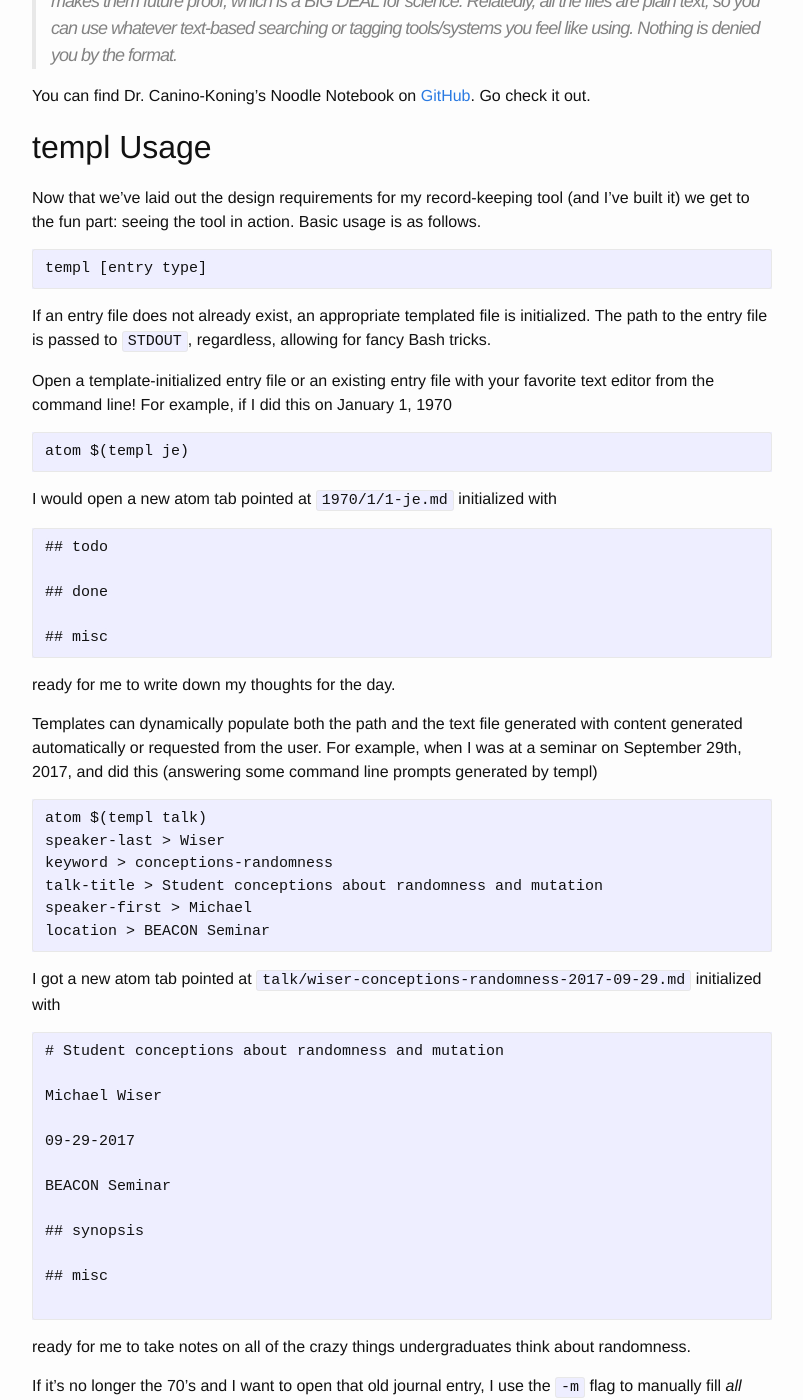
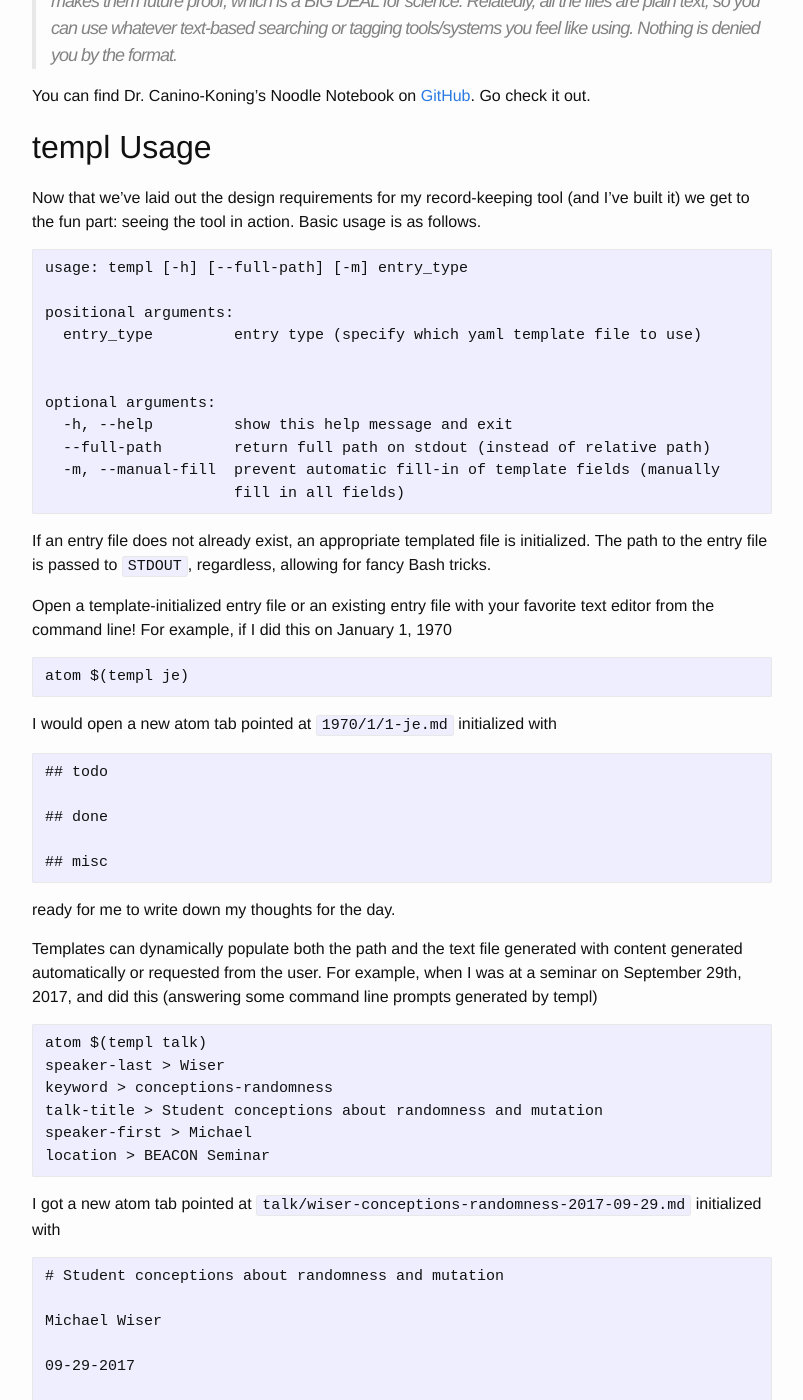
Before and after one commit to mmore500/mmore500.github.io, a Jekyll site: the page built from _posts/2018-01-21-my-record-keeping-setup.md, in a window 1280 px wide and 1400 px high, scrolled down 9237 px. Shown: the whole window, without its empty margins (238-1041 px from the left). Built offline with Jekyll 4.4.1, drawn with Linux system fonts in a browser that asks for light colours.

Commit message:
Update my-record-keeping-setup

```diff
--- a/_posts/2018-01-21-my-record-keeping-setup.md
+++ b/_posts/2018-01-21-my-record-keeping-setup.md
@@ -365,8 +365,19 @@ Go check it out.
 Now that we've laid out the design requirements for my record-keeping tool (and I've built it) we get to the fun part: seeing the tool in action. Basic usage is as follows.
 
 ~~~
-templ [entry type]
+usage: templ [-h] [--full-path] [-m] entry_type
+
+positional arguments:
+  entry_type         entry type (specify which yaml template file to use)
+
+
+optional arguments:
+  -h, --help         show this help message and exit
+  --full-path        return full path on stdout (instead of relative path)
+  -m, --manual-fill  prevent automatic fill-in of template fields (manually
+                     fill in all fields)
 ~~~
+
 
 If an entry file does not already exist, an appropriate templated file is initialized.
 The path to the entry file is passed to `STDOUT`, regardless, allowing for fancy Bash tricks.
```
Also changed, not shown: other parts of _posts/2018-01-21-my-record-keeping-setup.md (+1 -1 lines).
